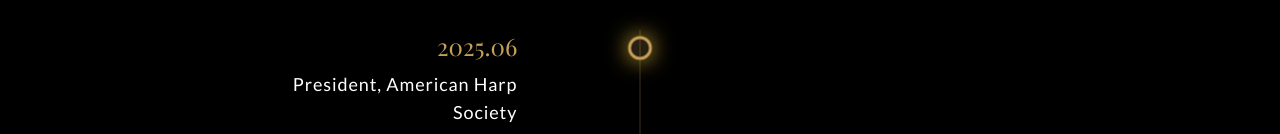
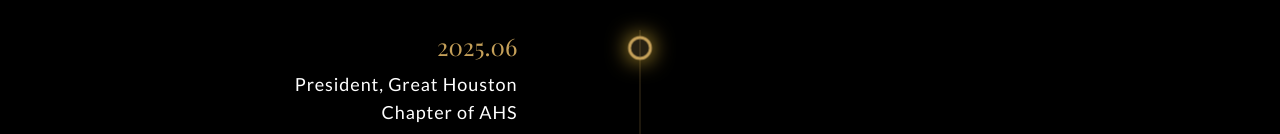
Before and after one commit to Butternctu/yiruimusic, a React (Vite) app: page /journey in a window 1280 px wide. Shown: the part 666-800 px from the top of the page. Built offline with nearby package versions, Linux system fonts and the light colour scheme; a web font is replaced by a local one.

Commit message:
Update AHS President title in timeline

```diff
--- a/src/components/Timeline.jsx
+++ b/src/components/Timeline.jsx
@@ -4,7 +4,7 @@
 const timelineEvents = [
   {
     year: '2025.06',
-    title: 'President, American Harp Society',
+    title: 'President, Great Houston Chapter of AHS',
     description: 'Elected as President of the Great Houston Chapter of the American Harp Society.'
   },
   {
```
